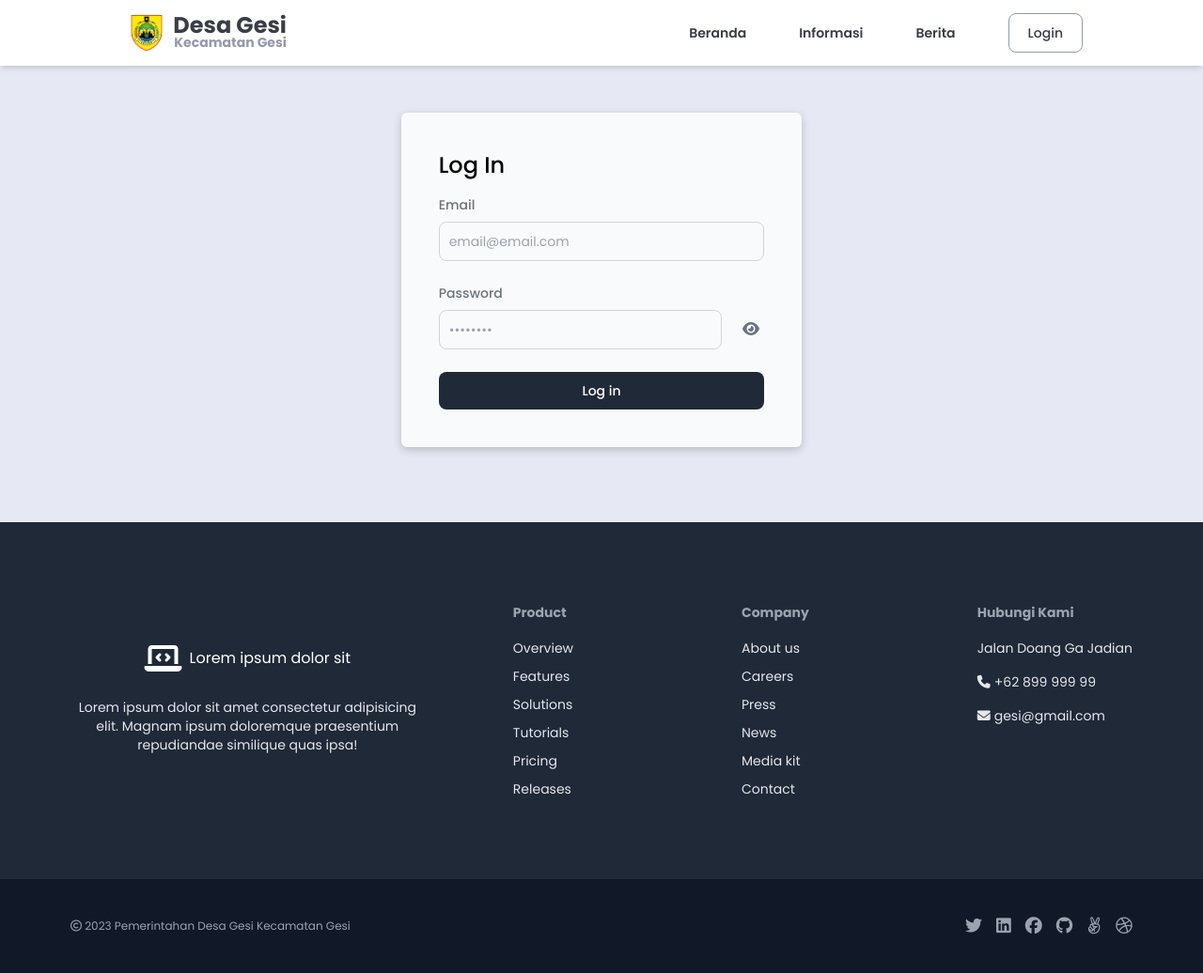
After one commit to RatriaSeza/KKN-web-pro-gesi, a Laravel app: page /login in a window 1280 px wide. The commit adds this page. Shown: the whole page at 94% size. Run offline with Laravel 10, Linux system fonts and the light colour scheme; style sheets or scripts are compiled from the project's sources; some libraries are stand-ins or nearby versions.

Commit message:
feat: add login page and some update

```diff
--- a/resources/views/berita.blade.php
+++ b/resources/views/berita.blade.php
@@ -3,7 +3,7 @@
         Desa Gesi | Berita
     </x-slot>
 
-    <div class="container mx-auto mt-24">
+    <div class="container mx-auto my-24">
         <div class="max-w-5xl mx-auto">
             <div class="text-2xl font-semibold border-b-4 border-gray-700 w-fit">Gesi News</div>
             <div class="flex flex-wrap justify-center gap-6 mt-3">
--- a/resources/views/components/layouts/app.blade.php
+++ b/resources/views/components/layouts/app.blade.php
@@ -24,7 +24,7 @@
         {{ $slot }}
     </div>
 
-    <footer class="mt-20 bg-gray-800">
+    <footer class="bg-gray-800">
         <x-layouts.footer />
     </footer>
 
--- a/resources/views/components/layouts/header.blade.php
+++ b/resources/views/components/layouts/header.blade.php
@@ -16,7 +16,7 @@
             </div>
         </div>
         <a class="hover:text-secondary ease-out duration-150" href="{{ route('berita') }}">Berita</a>
-        <a
+        <a href="{{ route('login') }}"
             class="text-primary hover:text-white border border-secondary hover:bg-primary focus:ring-4 focus:outline-none focus:ring-gray-300 font-medium rounded-lg text-sm px-5 py-2.5 text-center cursor-pointer ease-out duration-150">Login</a>
     </nav>
 </div>
--- a/resources/views/index.blade.php
+++ b/resources/views/index.blade.php
@@ -5,13 +5,13 @@
 
         <div class="mt-16 -z-10">
             <div class="owl-carousel">
-                <img class="w-full h-96 object-cover" src="{{ asset('img/carousel/kantor-lurah.jpg') }}"
+                <img class="w-full h-[420px] object-cover" src="{{ asset('img/carousel/kantor-lurah.jpg') }}"
                     alt="Kantor Lurah">
             </div>
         </div>
 
-        <div class="bg-white -mt-16 h-48 max-w-5xl mx-auto shadow-md z-[999]">
-            asdfsa
+        <div class="bg-gray-200 border relative -top-14 h-40 max-w-5xl mx-auto shadow-md z-[999] rounded-md">
+
         </div>
 
         <div>
--- /dev/null
+++ b/resources/views/login.blade.php
@@ -0,0 +1,39 @@
+<x-layouts.app>
+    <x-slot:title>
+        Desa Gesi | Login
+        </x-slot>
+
+        <script defer src="https://cdn.jsdelivr.net/npm/alpinejs@3.12.3/dist/cdn.min.js"></script>
+
+        <div class="bg-[#E6E8F3] py-20">
+            <div class="bg-gray-50 w-1/3 mx-auto mt-10 rounded-md shadow-[0_3px_10px_rgb(0,0,0,0.2)] p-10">
+                <p class="text-2xl font-medium mb-4">Log In</p>
+                <div>
+                    <form class="space-y-4 md:space-y-6" action="#">
+                        <div>
+                            <label for="email"
+                                class="block mb-2 text-sm font-medium text-gray-500">Email</label>
+                            <input type="email" name="email" id="email"
+                                class="bg-gray-50 border border-gray-300 text-gray-900 sm:text-sm rounded-lg focus:ring-gray-600 focus:border-gray-600 block w-full p-2.5"
+                                placeholder="email@email.com" required>
+                        </div>
+                        <div x-data="{show: false}">
+                            <label for="password"
+                                class="block mb-2 text-sm font-medium text-gray-500">Password</label>
+                            <div class="flex">
+                                <input :type="show ? 'text' : 'password'" name="password" id="password" placeholder="••••••••"
+                                    class="grow bg-gray-50 border border-gray-300 text-gray-900 sm:text-sm rounded-lg focus:ring-gray-600 focus:border-gray-600 block p-2.5"
+                                    required>
+                                <button @click="show = !show" class="ml-4 basis-1/12 text-gray-500 " type="button">
+                                    <span x-bind:class="show ? 'hidden' : ''"><i class="fa-solid fa-eye"></i></span>
+                                    <span x-bind:class="show ? '' : 'hidden'"><i class="fa-solid fa-eye-slash"></i></span>
+                                </button>
+                            </div>
+                        </div>
+                        <button type="submit"
+                            class="w-full text-white bg-gray-800 hover:bg-primary-700 focus:ring-4 focus:outline-none focus:ring-primary-300 font-medium rounded-lg text-sm px-5 py-2.5 text-center">Log in</button>
+                    </form>
+                </div>
+            </div>
+        </div>
+</x-layouts.app>
--- a/routes/web.php
+++ b/routes/web.php
@@ -28,3 +28,7 @@ Route::get('/perangkat-desa', function () {
 Route::get('/berita', function () {
     return view('berita');
 })->name('berita');
+
+Route::get('/login', function () {
+    return view('login');
+})->name('login');
```
